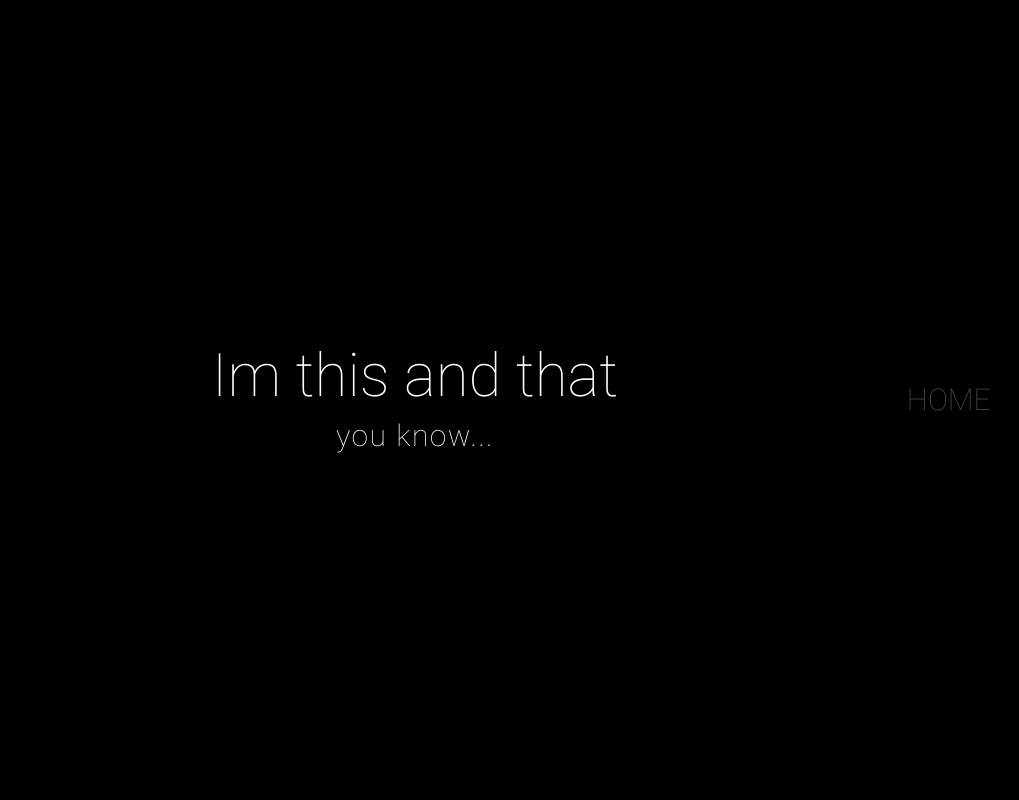
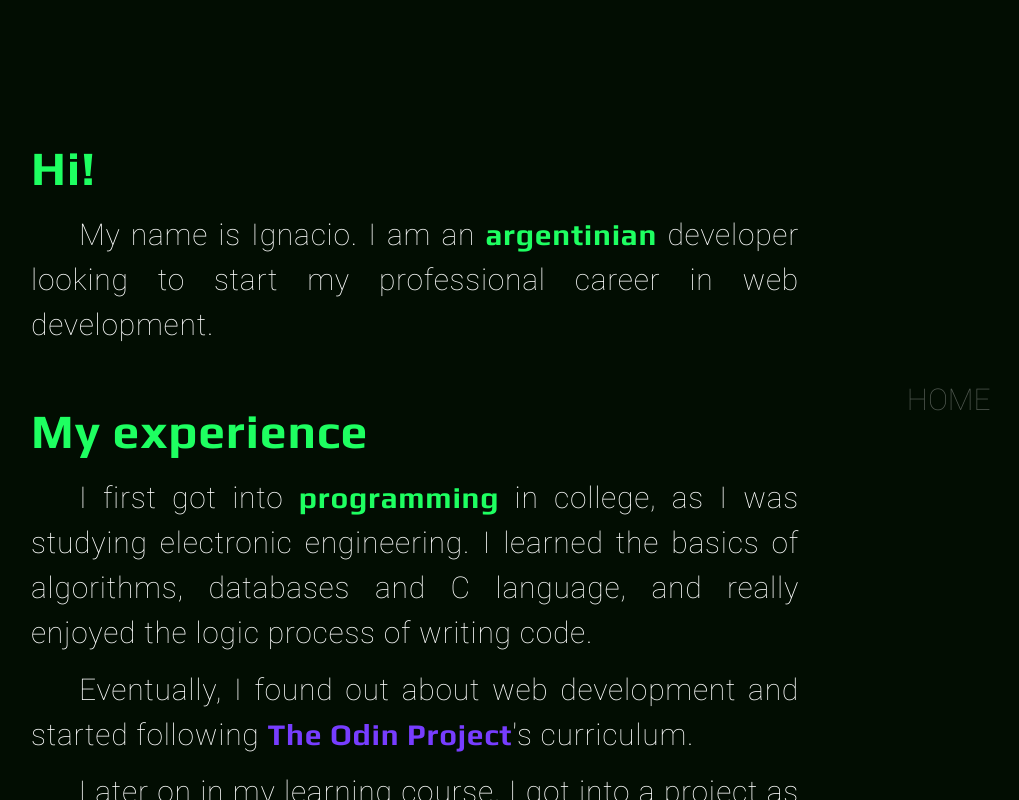
Before and after one commit to nachito-schon/personal-page, a React (Create React App) app: page / in a window 1280 px wide. Both pictures are taken after a click on the element "ABOUT ME". Shown: the whole page, without its empty margins (225-1244 px from the left). Built offline with nearby package versions, Linux system fonts and the light colour scheme.

Commit message:
fill about screen, add project panels

```diff
--- a/src/App.tsx
+++ b/src/App.tsx
@@ -78,7 +78,7 @@ function App() {
             ? { bottom: `${window.innerHeight}px` }
             : {}
         }
-        className={`flex w-screen h-screen relative font-sans font-thin ${
+        className={`flex w-screen h-screen relative font-sans font-thin selection:bg-bright-green selection:text-black ${
           isSlidingRight ? 'slide-right' : ''
         }${isSlidingLeft ? 'slide-left' : ''}${
           isSlidingUp ? 'flex-col slide-up' : ''
--- a/src/components/About.tsx
+++ b/src/components/About.tsx
@@ -7,9 +7,71 @@ type Props = {
 
 export const About = ({ buttonHandler, isSliding }: Props) => {
   return (
-    <div className="h-full flex flex-col relative justify-center gap-3 bg-black text-center text-white">
-      <h1 className="text-6xl">Im this and that</h1>
-      <h2 className="text-3xl tracking-wider">you know...</h2>
+    <div className="h-full overflow-auto">
+      <div className="w-3/5 m-auto my-24 flex flex-col relative justify-center gap-3 text-justify indent-12 leading-normal text-white text-3xl tracking-wide">
+        <h1 className="pt-12 pb-2 self-start indent-0 text-5xl font-play-bold text-bright-green selection:text-white">
+          Hi!
+        </h1>
+        <p>
+          My name is Ignacio. I am an{' '}
+          <span className="font-play-bold text-bright-green selection:text-white">
+            argentinian
+          </span>{' '}
+          developer looking to start my professional career in web development.
+        </p>
+        <h1 className="pt-12 pb-2 self-start indent-0 text-5xl font-play-bold text-bright-green selection:text-white">
+          My experience
+        </h1>
+        <p>
+          I first got into{' '}
+          <span className="font-play-bold text-bright-green selection:text-white">
+            programming
+          </span>{' '}
+          in college, as I was studying electronic engineering. I learned the
+          basics of algorithms, databases and C language, and really enjoyed the
+          logic process of writing code.
+        </p>
+        <p>
+          Eventually, I found out about web development and started following{' '}
+          <a
+            href="https://www.theodinproject.com/"
+            target={'_blank'}
+            className="font-play-bold text-bright-blue hover:text-light-bright-blue hover:underline decoration-4 underline-offset-4 selection:text-white"
+            rel="noreferrer"
+          >
+            The Odin Project
+          </a>
+          's curriculum.
+        </p>
+        <p>
+          Later on in my learning course, I got into a project as part of a
+          small team. As the only developer, I helped bringing a{' '}
+          <a
+            href="https://goats-game.com/"
+            target={'_blank'}
+            className="font-play-bold text-bright-blue hover:text-light-bright-blue hover:underline decoration-4 underline-offset-4 selection:text-white"
+            rel="noreferrer"
+          >
+            web-based game
+          </a>{' '}
+          with more than a thousand visits per day to reality.
+        </p>
+        <h1 className="pt-12 pb-2 self-start indent-0 text-5xl font-play-bold text-bright-green selection:text-white">
+          Motivations
+        </h1>
+        <p>
+          I'm a creative, I am passionate about art in most of its forms, fact
+          which often subtly finds, in one way or another, its way into my work.
+        </p>
+        <p>
+          Web development allows me to express this{' '}
+          <span className="font-play-bold text-bright-green selection:text-white">
+            creativity
+          </span>
+          , be it by finding clever and efficient solutions to logic problems,
+          or through the styling of an app's layout.
+        </p>
+      </div>
       <BorderLightButton
         text="HOME"
         position="right"
--- a/src/components/Contact.tsx
+++ b/src/components/Contact.tsx
@@ -7,7 +7,7 @@ type Props = {
 
 export const Contact = ({ buttonHandler, isSliding }: Props) => {
   return (
-    <div className="h-full flex flex-col relative justify-center gap-3 bg-black text-center text-white">
+    <div className="h-full flex flex-col relative justify-center gap-3 text-center text-white">
       <h1 className="text-6xl">You can contact me hereeee</h1>
       <h2 className="text-3xl tracking-wider">123-4567</h2>
       <BorderLightButton
--- a/src/components/FloatingParticles.tsx
+++ b/src/components/FloatingParticles.tsx
@@ -1,5 +1,6 @@
 import { useEffect, useLayoutEffect, useRef } from 'react'
 import { makeFloatingParticle } from '../lib/canvas'
+import { debounce } from '../lib/events'
 
 type Props = { orientation?: 'top' | 'right' | 'bottom' | 'left' }
 
@@ -14,8 +15,9 @@ export const FloatingParticles = ({ orientation = 'bottom' }: Props) => {
   }
 
   useLayoutEffect(() => {
-    window.addEventListener('resize', updateSize)
-    return () => window.removeEventListener('resize', updateSize)
+    window.addEventListener('resize', debounce(updateSize, 1000))
+    return () =>
+      window.removeEventListener('resize', debounce(updateSize, 1000))
   }, [])
 
   useEffect(() => {
--- a/src/components/Home.tsx
+++ b/src/components/Home.tsx
@@ -43,8 +43,8 @@ export const Home = ({
       <Title
         style={{
           position: 'relative',
-          top: -mousePosition.y / 50,
-          left: -mousePosition.x / 50,
+          top: -mousePosition.y / 75,
+          left: -mousePosition.x / 75,
         }}
         title="Ignacio Schonfeld"
         subtitle="FRONT-END DEVELOPER"
--- /dev/null
+++ b/src/components/ProjectBlock.tsx
@@ -0,0 +1,29 @@
+type Props = {
+  image: string
+  title: string
+  description: string
+}
+
+export const ProjectBlock = ({ image, title, description }: Props) => {
+  return (
+    <div className="flex gap-16">
+      <div className="relative group">
+        <img className="shadow-tl shadow-bright-blue" src={image} alt={title} />
+        <div className="absolute top-0 w-full h-full text-3xl font-bold flex gap-3 p-6 bg-transp-bright-blue opacity-0 group-hover:opacity-100 transition duration-500">
+          <button className="bg-transp-light-bright-blue hover:bg-light-bright-blue grow transition duration-500">
+            LIVE PREVIEW
+          </button>
+          <button className="bg-transp-light-bright-blue hover:bg-light-bright-blue grow transition duration-500">
+            GITHUB PAGE
+          </button>
+        </div>
+      </div>
+      <div className="flex flex-col items-start gap-6">
+        <h1 className="text-7xl font-play-bold text-bright-green selection:text-white">
+          {title}
+        </h1>
+        <p className="text-white text-3xl tracking-wide">{description}</p>
+      </div>
+    </div>
+  )
+}
--- a/src/components/Projects.tsx
+++ b/src/components/Projects.tsx
@@ -1,4 +1,6 @@
 import { BorderLightButton } from './BorderLightButton'
+import { ProjectBlock } from './ProjectBlock'
+import goatsPreview from '../images/GOATS-preview.png'
 
 type Props = {
   buttonHandler: () => void
@@ -7,9 +9,12 @@ type Props = {
 
 export const Projects = ({ buttonHandler, isSliding }: Props) => {
   return (
-    <div className="h-full flex flex-col relative justify-center gap-3 bg-black text-center text-white">
-      <h1 className="text-6xl">I DID ALL OF THIS OMGGG</h1>
-      <h2 className="text-3xl tracking-wider">IM SO GREAATTTTTT</h2>
+    <div className="h-full flex flex-col relative justify-center items-center gap-3 text-center text-white">
+      <ProjectBlock
+        image={goatsPreview}
+        title="GOATS"
+        description="A guessing sports game"
+      />
       <BorderLightButton
         text="HOME"
         position="top"
--- a/src/components/Title.tsx
+++ b/src/components/Title.tsx
@@ -1,5 +1,6 @@
 import { useEffect, useLayoutEffect, useRef } from 'react'
 import { makeFadeInTitle } from '../lib/canvas'
+import { debounce } from '../lib/events'
 
 type Props = {
   title: string
@@ -30,16 +31,22 @@ export const Title = ({ title, subtitle, style }: Props) => {
   }
 
   useLayoutEffect(() => {
-    window.addEventListener('resize', () => {
-      updateSize()
-      draw()
-    })
+    window.addEventListener(
+      'resize',
+      debounce(() => {
+        updateSize()
+        draw()
+      }, 1000)
+    )
 
     return () =>
-      window.removeEventListener('resize', () => {
-        updateSize()
-        draw()
-      })
+      window.removeEventListener(
+        'resize',
+        debounce(() => {
+          updateSize()
+          draw()
+        }, 1000)
+      )
   }, [])
 
   useEffect(() => {
--- a/src/lib/canvas.ts
+++ b/src/lib/canvas.ts
@@ -1,3 +1,5 @@
+import { getRandomSequence } from './math'
+
 const drawBall = (
   context: CanvasRenderingContext2D,
   x: number,
@@ -142,23 +144,6 @@ export const makeFloatingParticle = (
         },
       }
 
-const getRandomSequence = (length: number) => {
-  const sequence = [] as number[]
-  for (let index = 0; index < length; index += 1) {
-    let number = Math.floor(length * Math.random()) + 1
-    while (sequence.includes(number)) {
-      if (number >= length) {
-        number = 1
-      } else {
-        number += 1
-      }
-    }
-    sequence.push(number)
-  }
-
-  return sequence
-}
-
 export const makeFadeInTitle = (
   canvas: HTMLCanvasElement,
   context: CanvasRenderingContext2D,
--- /dev/null
+++ b/src/lib/events.ts
@@ -0,0 +1,7 @@
+export const debounce = (callback: () => void, delay: number) => {
+  let inDebounce: ReturnType<typeof setTimeout>
+  return function () {
+    clearTimeout(inDebounce)
+    inDebounce = setTimeout(callback, delay)
+  }
+}
--- a/src/lib/math.ts
+++ b/src/lib/math.ts
@@ -1,8 +1,16 @@
-export const randomNormalDist = () => {
-  var rand = 0
-  for (var i = 0; i < 6; i += 1) {
-    rand += Math.random()
+export const getRandomSequence = (length: number) => {
+  const sequence = [] as number[]
+  for (let index = 0; index < length; index += 1) {
+    let number = Math.floor(length * Math.random()) + 1
+    while (sequence.includes(number)) {
+      if (number >= length) {
+        number = 1
+      } else {
+        number += 1
+      }
+    }
+    sequence.push(number)
   }
 
-  return rand / 6
+  return sequence
 }
--- a/tailwind.config.js
+++ b/tailwind.config.js
@@ -6,6 +6,10 @@ module.exports = {
       colors: {
         'dark-green': '#020d02',
         'bright-green': '#1eff61',
+        'bright-blue': '#773dff',
+        'light-bright-blue': '#8e5fff',
+        'transp-bright-blue': 'rgba(119, 61, 255, 0.15)',
+        'transp-light-bright-blue': 'rgba(142, 95, 255, 0.5)',
       },
       fontFamily: {
         sans: ['Roboto', 'ui-sans-serif', 'system-ui', 'sans-serif'],
@@ -13,6 +17,9 @@ module.exports = {
         play: 'Play Regular',
         'play-bold': 'Play Bold',
       },
+      boxShadow: {
+        tl: '-10px -10px 35px 0px',
+      },
     },
   },
   plugins: [],
```
Also changed, not shown: src/images/GOATS-preview.png (added).
